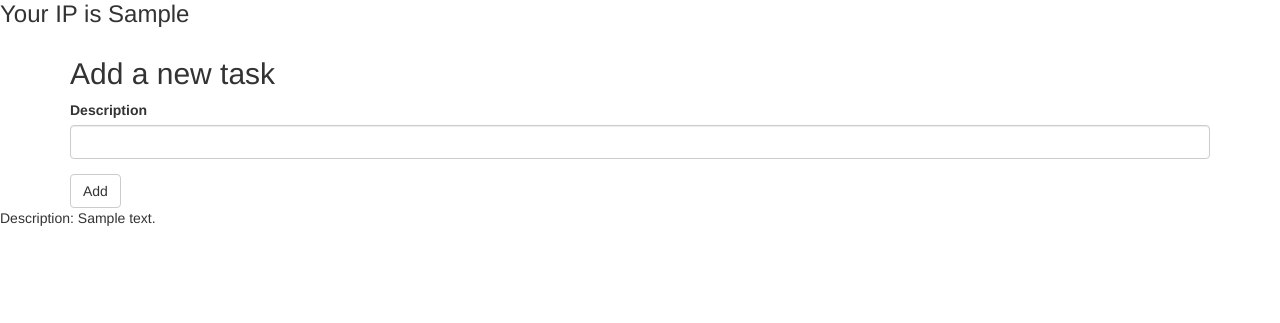
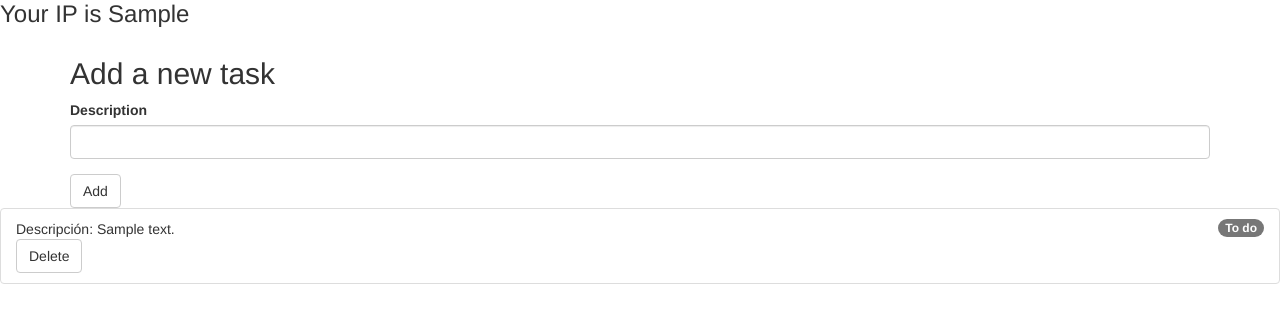
Before and after one commit to maucoderGit/Flask-To-Do-App, a Flask app: template templates/home.html in a window 1280 px wide. Shown: the part 131-454 px from the top of the page. Run offline with Flask 2, Linux system fonts and the light colour scheme; the template is opened without the code that fills it: values that come from a table or form of the project are taken from there, most other values are stand-ins (such as "Sample title", 1, 10 or a date in 2020); some libraries are stand-ins or nearby versions.

Commit message:
Delete Task

```diff
--- a/app/forms.py
+++ b/app/forms.py
@@ -16,5 +16,8 @@ class Login(LoginForm):
     submit = SubmitField('Send')
 
 class ToDoForm(FlaskForm):
-    description: str = StringField('Description', validators=[DataRequired()])
+    Description: str = StringField('Description', validators=[DataRequired()])
     submit = SubmitField('Add')
+
+class DeleteTodoForm(FlaskForm):
+    submit = SubmitField('Delete')
--- a/app/templates/home.html
+++ b/app/templates/home.html
@@ -24,9 +24,9 @@
         {{ wtf.quick_form(todo_form) }}
     </div>
 
-    <ul>
+    <ul class="list-group">
         {% for todo in todos %}
-            {{ macros.render_todo(todo) }}
+            {{ macros.render_todo(todo, delete_form) }}
         {% endfor %}
     </ul>
 {% endblock %}
--- a/app/templates/macros.html
+++ b/app/templates/macros.html
@@ -1,3 +1,16 @@
-{% macro render_todo(todo) %}
-    <li>Description: {{todo.to_dict().description}}</li>
+{% import 'bootstrap/wtf.html' as wtf %}
+
+{% macro render_todo(todo, delete_form) %}
+    <li class="list-group-item">
+        <span class="badge">
+            {%if todo.to_dict().done %}
+                Done
+            {% else %}
+                To do
+            {% endif %}
+        </span>
+        Descripción: {{ todo.to_dict().Description }}
+
+        {{ wtf.quick_form(delete_form, action=url_for('delete', todo_id=todo.id)) }}
+    </li>
 {% endmacro %}
--- a/main.py
+++ b/main.py
@@ -1,9 +1,10 @@
 # Python
+from crypt import methods
 import unittest
 
 from app import create_app
-from app.forms import LoginForm, ToDoForm
-from app.firestore_service import get_todos, get_users, put_todo
+from app.forms import DeleteTodoForm, LoginForm, ToDoForm
+from app.firestore_service import delete_todo, get_todos, get_users, put_todo
 
 # Flask
 from flask import (
@@ -55,16 +56,18 @@ def home():
     user_ip = session.get('user_ip')
     username = current_user.id
     todo_form = ToDoForm()
+    delete_form = DeleteTodoForm()
 
     context = {
         'user_ip': user_ip,
         'todos': get_todos(user_id=username),
         'todo_form': todo_form,
-        'username': username
+        'username': username,
+        'delete_form': delete_form,
     }
 
     if todo_form.validate_on_submit():
-        put_todo(user_id= username, description=todo_form.description.data)
+        put_todo(user_id= username, description=todo_form.Description.data)
 
         flash('Your task was added sucessfully!')
 
@@ -73,6 +76,13 @@ def home():
     return render_template('home.html', **context)
 
 
+@app.route('/todos/delete/<todo_id>', methods=['POST'])
+def delete(todo_id):
+    user_id = current_user.id
+    delete_todo(user_id=user_id, todo_id=todo_id)
+
+    return redirect(url_for('home'))
+
 
 if __name__ == '__main__':
     app.run(port = 5000, debug = True)
```
Also changed, not shown: app/firestore_service.py (+9 -1 lines), tests/test_base.py (+3 -3 lines).
